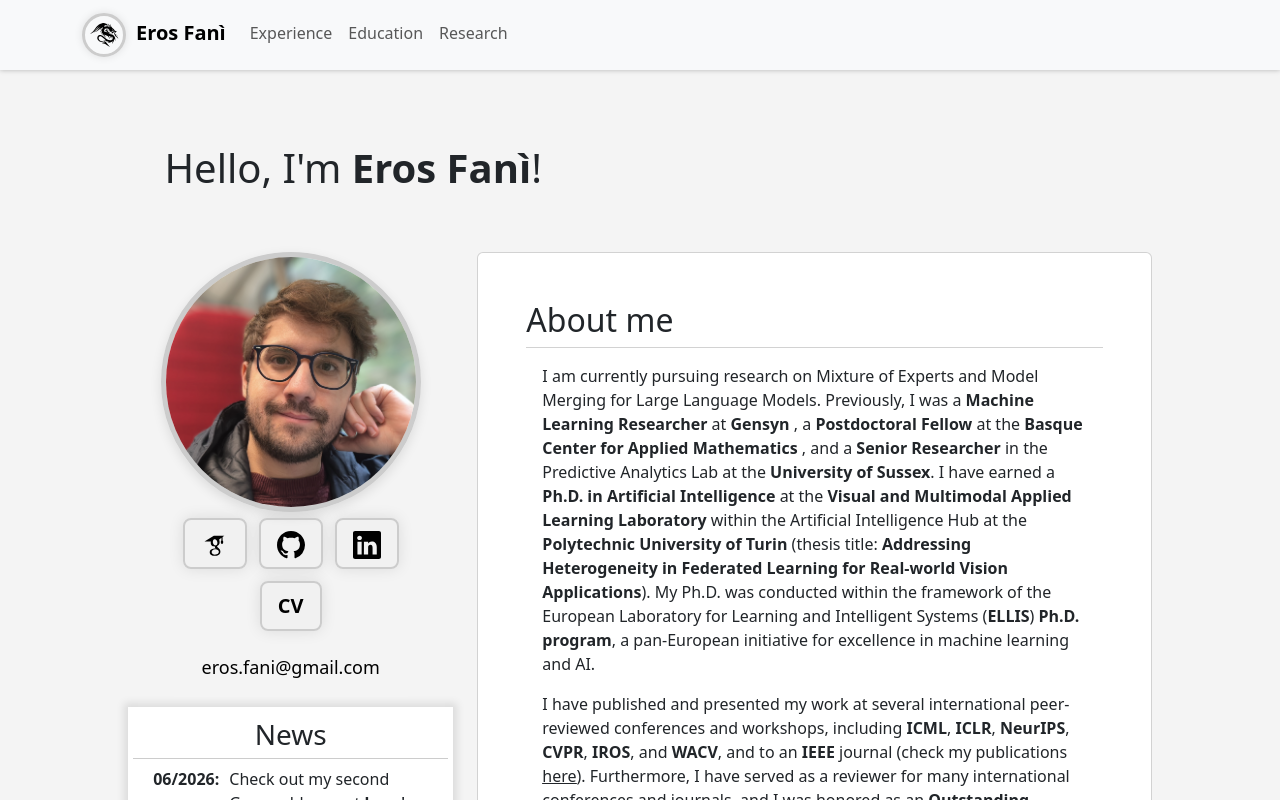
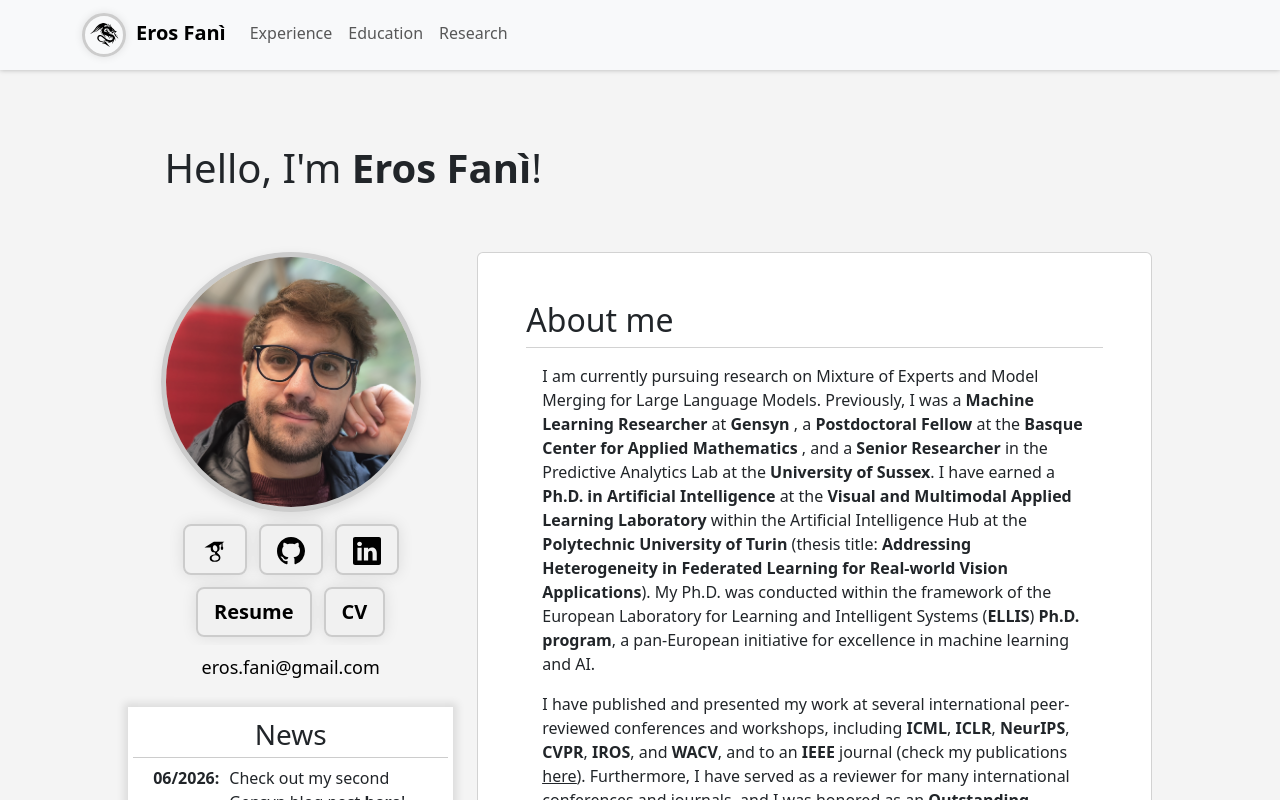
Before and after one commit to erosfani/erosfani.github.io, a React (Vite) app: page / in a window 1280 px wide. Shown: the top 800 px of the page. Built offline with nearby package versions, Linux system fonts and the light colour scheme.

Commit message:
added resume

```diff
--- a/src/App.css
+++ b/src/App.css
@@ -184,11 +184,28 @@ main > div:nth-child(even) {
   fill: #ffffff;
 }
 
+.about-button-row {
+  display: flex;
+  flex-wrap: wrap;
+  justify-content: center;
+  column-gap: 12px;
+  row-gap: 6px;
+  margin-top: 12px;
+}
+
+.about-button-break {
+  flex-basis: 100%;
+  width: 0;
+  height: 0;
+  margin: 0;
+  padding: 0;
+}
+
 .about-button {
   background-color: rgba(0, 0, 0, 0.01);
   border: 2px solid rgb(204, 204, 204);
   box-shadow: 0 0 15px rgba(0, 0, 0, 0.1);
-  margin: 2%;
+  margin: 0;
   transition: background-color 0.3s ease, box-shadow 0.3s ease, border 0.3s ease, color 0.3s ease;
   color: black;
 }
--- a/src/sections/About.jsx
+++ b/src/sections/About.jsx
@@ -1,4 +1,4 @@
-import {Badge, Button, Card, CardGroup, Col, Container, Row} from "react-bootstrap";
+import {Badge, Button, Card, CardGroup, Col, Container, Dropdown, Row} from "react-bootstrap";
 import TypingText from "../components/TypingText.jsx";
 import profile from "../assets/profile.jpg";
 import Scholar from "../components/logos/Scholar.jsx";
@@ -48,7 +48,7 @@ const About = () => {
       <Row>
         <Col xs={12} md={4}>
           <img src={profile} alt="Profile" className='profile'/>
-          <Container className="mb-lg-2" fluid>
+          <Container className="mb-lg-2 about-button-row" fluid>
             <Button size='lg' className='about-button' onClick={() =>
               window.open('https://scholar.google.com/citations?user=rwto7AgAAAAJ&hl=en', '_blank')}>
               <Scholar/>
@@ -61,10 +61,33 @@ const About = () => {
               window.open('https://www.linkedin.com/in/eros-fani/', '_blank')}>
               <LinkedIn/>
             </Button>
+
+            <div className="about-button-break" aria-hidden="true"/>
+
+            <Button size='lg' className='about-button' onClick={() =>
+              window.open('resume_v202607.pdf', '_blank')}>
+             <strong> Resume </strong>
+            </Button>
+
             <Button size='lg' className='about-button' onClick={() =>
               window.open('cv_v202607.pdf', '_blank')}>
               <strong> CV </strong>
             </Button>
+
+            {/* <Dropdown className='about-button-dropdown'>
+              <Dropdown.Toggle size='lg' className='about-button'>
+                <strong> CV </strong>
+              </Dropdown.Toggle>
+              <Dropdown.Menu>
+                <Dropdown.Item onClick={() => window.open('resume_v202607.pdf', '_blank')}>
+                  Resume
+                </Dropdown.Item>
+                <Dropdown.Item onClick={() => window.open('cv_v202607.pdf', '_blank')}>
+                  Complete CV
+                </Dropdown.Item>
+              </Dropdown.Menu>
+            </Dropdown> */}
+
           </Container>
 
           <Badge className='contacts' bg=''>
```
Also changed, not shown: 1 other file (tests, documents, lock files or other folders).
